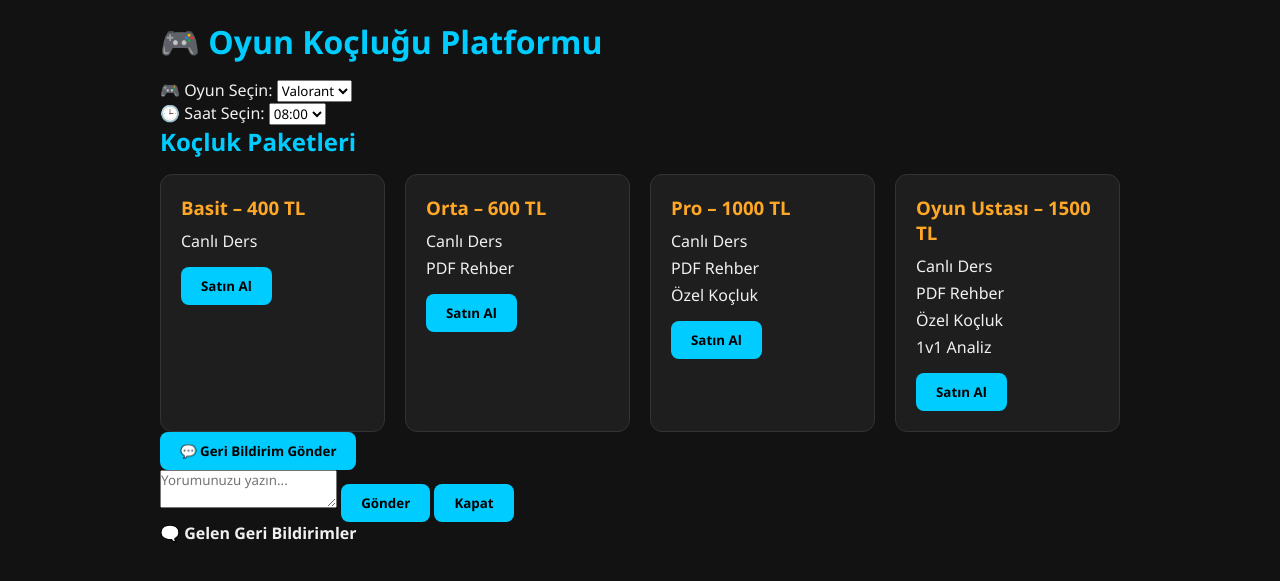
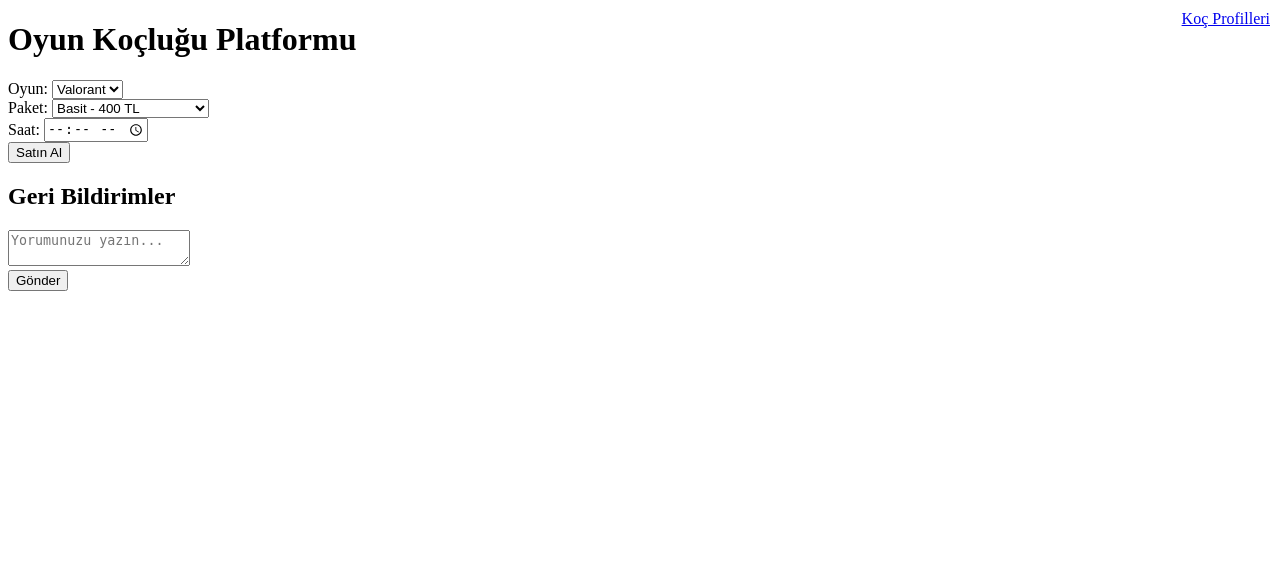
Before and after one commit to KeroRy1/GC-Game-Coaching, a Flask app: page / in a window 1280 px wide. Shown: the top 581 px of the page. Run offline with Flask 3, Linux system fonts and the light colour scheme.

Commit message:
Update index.html

```diff
--- a/templates/index.html
+++ b/templates/index.html
@@ -1,59 +1,46 @@
-{% extends 'base.html' %}
-{% block title %}Ana Sayfa{% endblock %}
-{% block content %}
-<form id="checkout-form" method="POST" action="/checkout">
-
-    <div class="form-group">
-        <label for="game">🎮 Oyun Seçin:</label>
-        <select name="game" id="game" required>
-            {% for g in games %}
-            <option value="{{ g }}">{{ g }}</option>
-            {% endfor %}
-        </select>
+<!DOCTYPE html>
+<html>
+<head>
+    <title>Oyun Koçluğu</title>
+</head>
+<body>
+    <div style="position: absolute; top: 10px; right: 10px;">
+        <a href="{{ url_for('coach_list') }}">Koç Profilleri</a>
     </div>
 
-    <div class="form-group">
-        <label for="time">🕒 Saat Seçin:</label>
-        <select name="time" id="time" required>
-            {% for hour in range(8, 19) %}
-            <option value="{{ "%02d:00" % hour }}">{{ "%02d:00" % hour }}</option>
+    <h1>Oyun Koçluğu Platformu</h1>
+
+    <form action="/checkout" method="post">
+        <label>Oyun:</label>
+        <select name="game">
+            {% for game in games %}
+                <option value="{{ game }}">{{ game }}</option>
             {% endfor %}
-        </select>
-    </div>
+        </select><br>
 
-    <h2>Koçluk Paketleri</h2>
-    <div class="packages">
-        {% for p in packages %}
-        <div class="package">
-            <h3>{{ p.name }} – {{ p.price_tl }} TL</h3>
-            <ul>
-                {% for f in p.features %}
-                <li>{{ f }}</li>
-                {% endfor %}
-            </ul>
-            <button type="submit" name="package" value="{{ p.name }}">Satın Al</button>
-        </div>
+        <label>Paket:</label>
+        <select name="package">
+            {% for package in packages %}
+                <option value="{{ package.name }}">{{ package.name }} - {{ package.price_tl }} TL</option>
+            {% endfor %}
+        </select><br>
+
+        <label>Saat:</label>
+        <input type="time" name="time"><br>
+
+        <button type="submit">Satın Al</button>
+    </form>
+
+    <h2>Geri Bildirimler</h2>
+    <ul>
+        {% for comment in feedbacks %}
+            <li>{{ comment }}</li>
         {% endfor %}
-    </div>
-</form>
+    </ul>
 
-<!-- Geri Bildirim Butonu -->
-<button id="feedback-btn" onclick="document.getElementById('feedback-modal').style.display='block'">💬 Geri Bildirim Gönder</button>
-
-<!-- Geri Bildirim Formu (Modal) -->
-<div id="feedback-modal" class="modal">
-    <form class="modal-content" method="POST" action="/submit-feedback">
-        <textarea name="comment" placeholder="Yorumunuzu yazın..." required></textarea>
+    <form action="/submit-feedback" method="post">
+        <textarea name="comment" placeholder="Yorumunuzu yazın..."></textarea><br>
         <button type="submit">Gönder</button>
-        <button type="button" onclick="document.getElementById('feedback-modal').style.display='none'">Kapat</button>
     </form>
-</div>
-
-<!-- Gelen Geri Bildirimler -->
-<div class="feedback-list">
-    <h4>🗨️ Gelen Geri Bildirimler</h4>
-    {% for f in feedbacks %}
-    <div class="feedback-item">{{ f }}</div>
-    {% endfor %}
-</div>
-{% endblock %}
+</body>
+</html>
```
